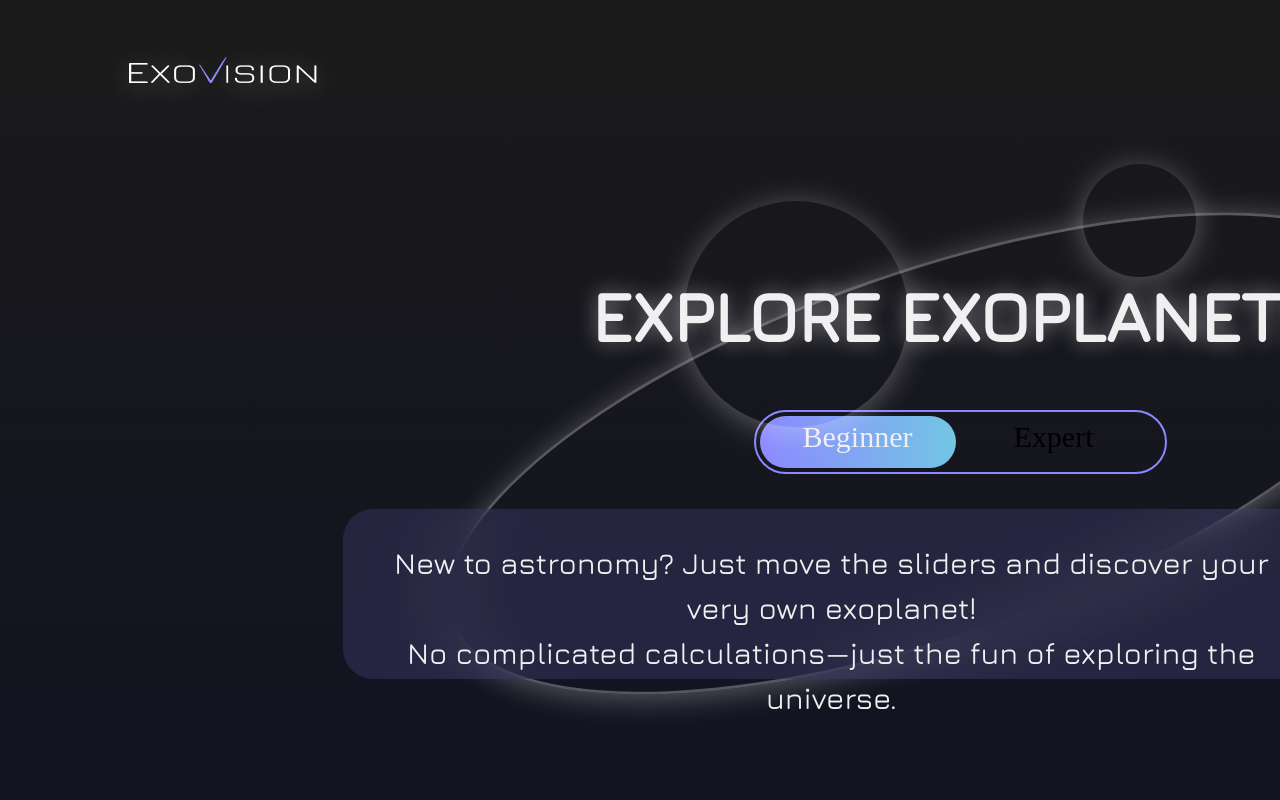
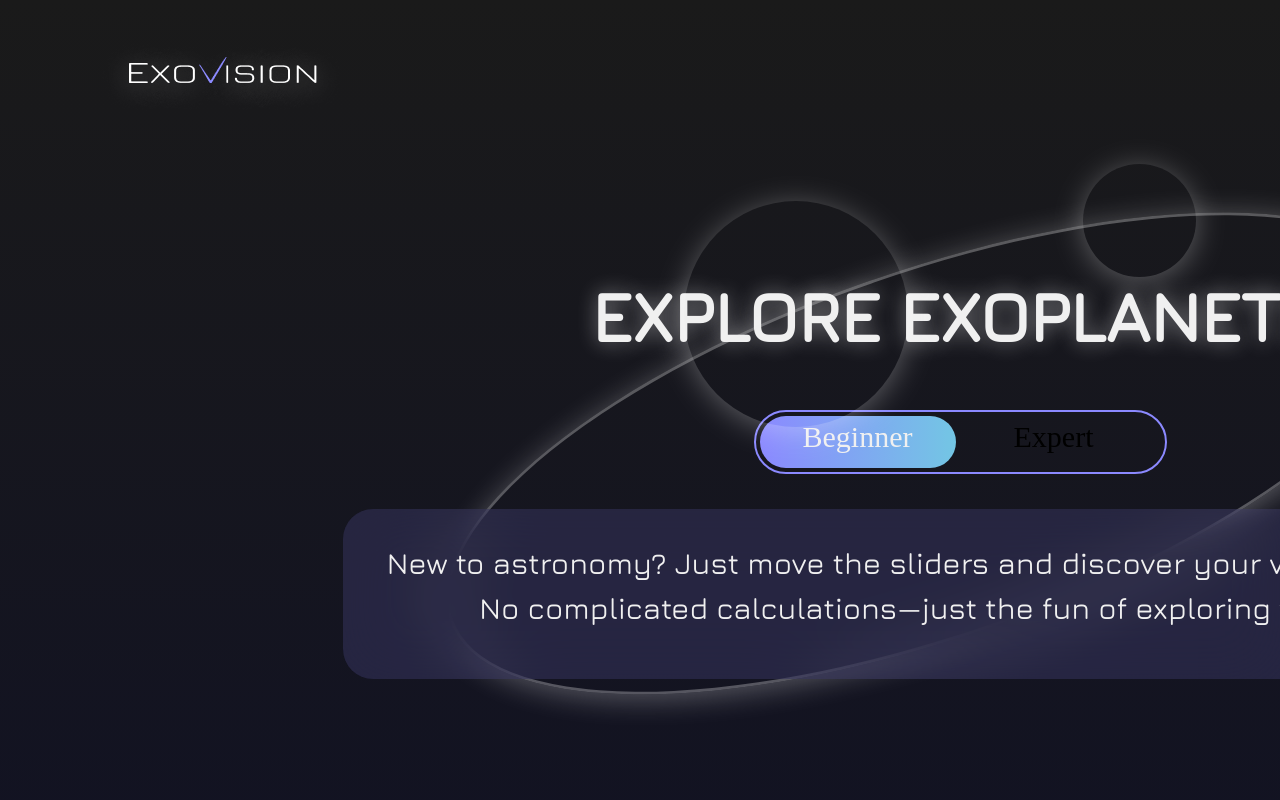
Before and after one commit to Exo-Vision/ExoVision-Frontend, a React (Create React App) app in the folder exovision/: page /begin in a window 1280 px wide. Shown: the top 800 px of the page. Built offline with nearby package versions, Linux system fonts and the light colour scheme; a web font is replaced by a local one.

Commit message:
Fix: 상세 설명 텍스트 밀리는 오류 수정

```diff
--- a/exovision/src/pages/Beginner.css
+++ b/exovision/src/pages/Beginner.css
@@ -104,7 +104,7 @@
 }
 
 .BeginnerDetail{
-    width: auto;
+    width: 1180px;
     height: 90px;
     top: 541px;
     left: 383px;
```
